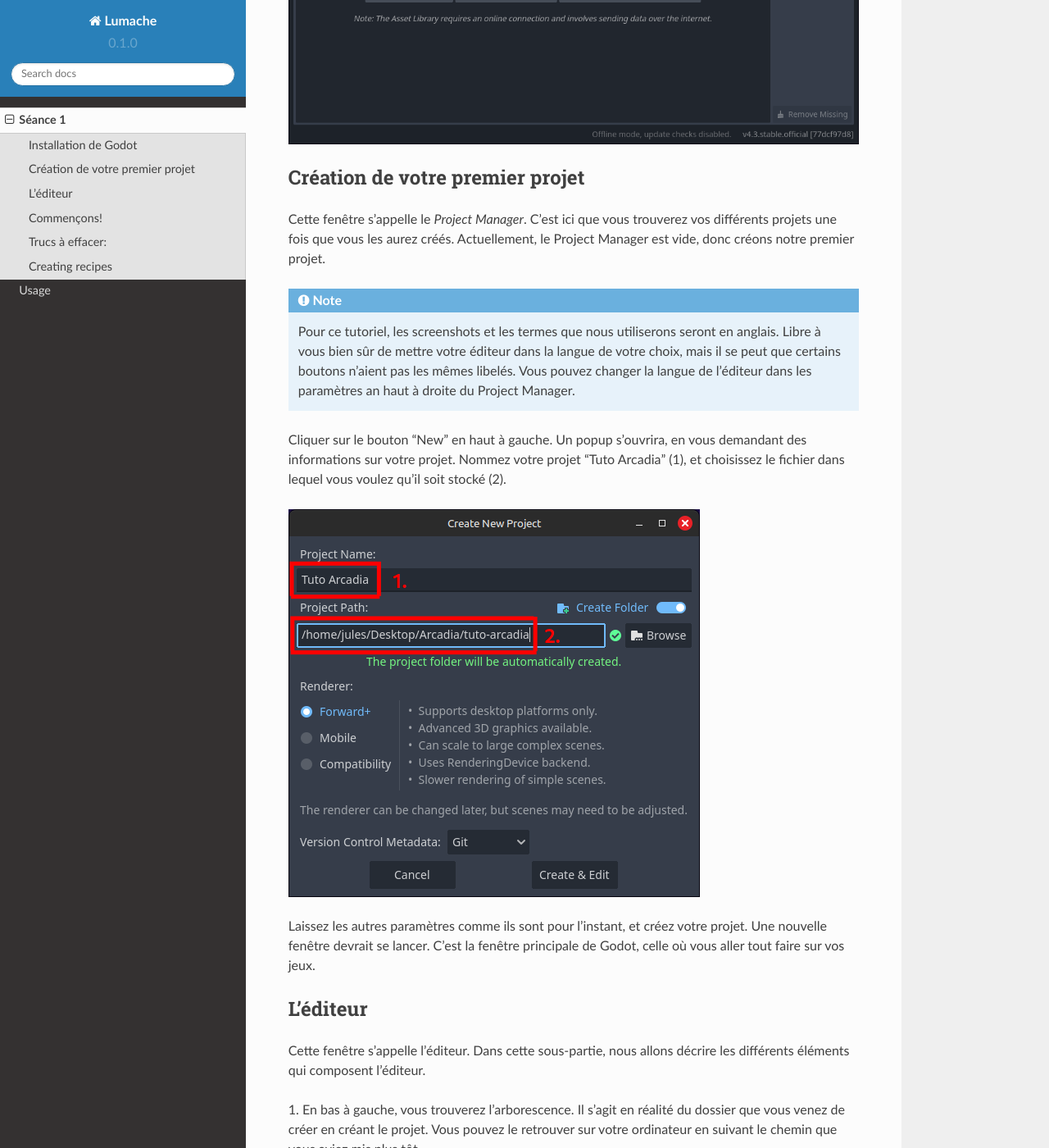
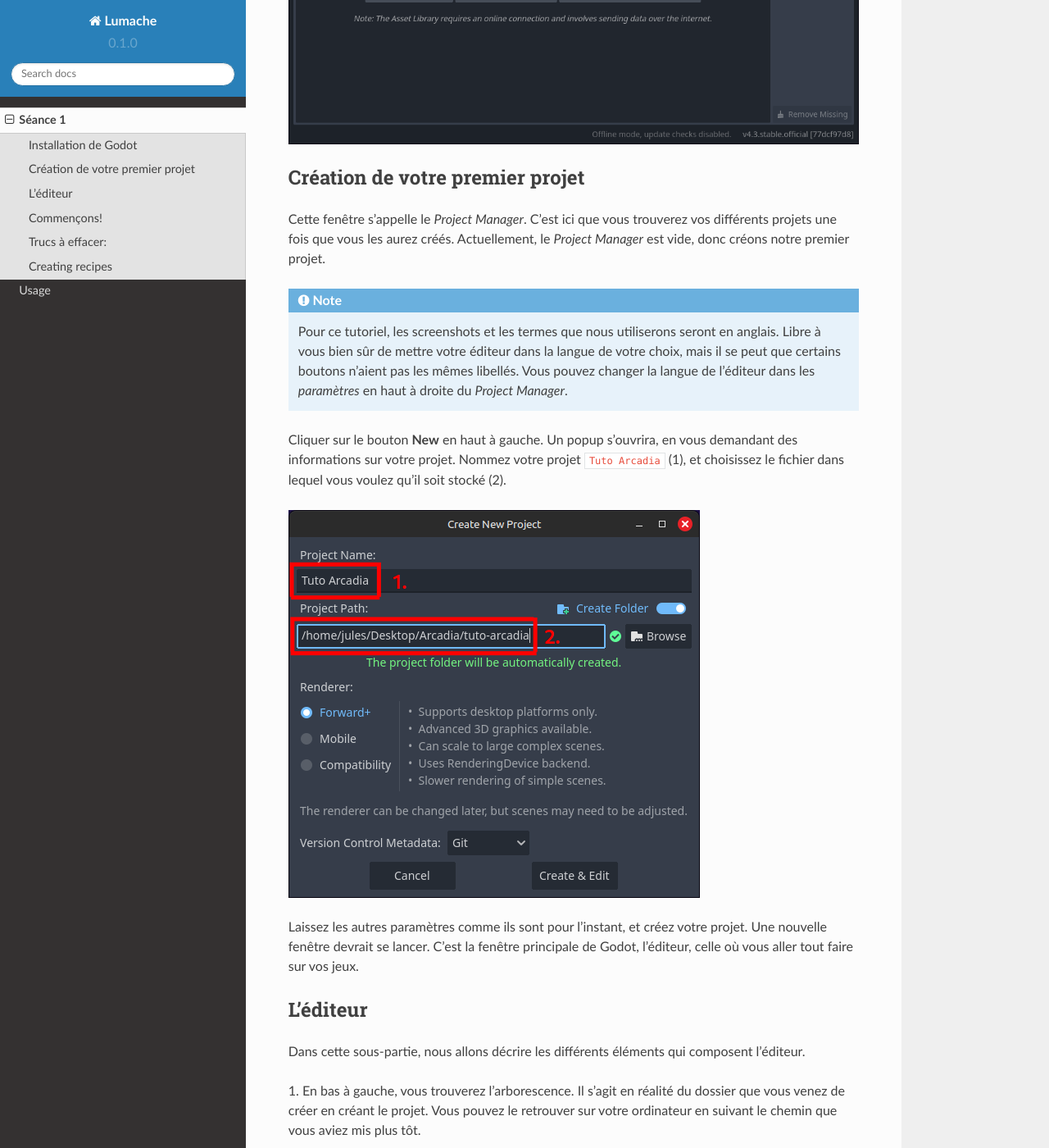
Before and after one commit to Jul1nk/rtd-tutorial, a Sphinx documentation site: the page built from docs/source/seance1.rst, in a window 1280 px wide and 1400 px high, scrolled down 566 px. Shown: the whole window at 82% size. Built offline with Sphinx 7.4.7 and the Read the Docs theme 2.0.0, drawn with Linux system fonts in a browser that asks for light colours; some of the changed text lies outside the part shown.

Commit message:
Corrections et suite

```diff
--- a/docs/source/seance1.rst
+++ b/docs/source/seance1.rst
@@ -16,25 +16,24 @@ Création de votre premier projet
 ------------
 
 Cette fenêtre s'appelle le `Project Manager`. C'est ici que vous trouverez vos différents projets une fois que vous les aurez créés.
-Actuellement, le Project Manager est vide, donc créons notre premier projet.
+Actuellement, le `Project Manager` est vide, donc créons notre premier projet.
 
 .. note::
    Pour ce tutoriel, les screenshots et les termes que nous utiliserons seront en anglais.
-   Libre à vous bien sûr de mettre votre éditeur dans la langue de votre choix, mais il se peut que certains boutons n'aient pas les mêmes libelés.
-   Vous pouvez changer la langue de l'éditeur dans les paramètres an haut à droite du Project Manager.
+   Libre à vous bien sûr de mettre votre éditeur dans la langue de votre choix, mais il se peut que certains boutons n'aient pas les mêmes libellés.
+   Vous pouvez changer la langue de l'éditeur dans les `paramètres` en haut à droite du `Project Manager`.
 
-Cliquer sur le bouton "New" en haut à gauche.
-Un popup s’ouvrira, en vous demandant des informations sur votre projet. Nommez votre projet "Tuto Arcadia" (1), et choisissez le fichier dans lequel vous voulez qu’il soit stocké (2).
+Cliquer sur le bouton **New** en haut à gauche.
+Un popup s’ouvrira, en vous demandant des informations sur votre projet. Nommez votre projet ``Tuto Arcadia`` (1), et choisissez le fichier dans lequel vous voulez qu’il soit stocké (2).
 
 .. image:: img/newproject.png
 
 Laissez les autres paramètres comme ils sont pour l'instant, et créez votre projet. Une nouvelle fenêtre devrait se lancer.
-C'est la fenêtre principale de Godot, celle où vous aller tout faire sur vos jeux.
+C'est la fenêtre principale de Godot, l'éditeur, celle où vous aller tout faire sur vos jeux.
 
 L'éditeur
 ------------
 
-Cette fenêtre s'appelle l'éditeur.
 Dans cette sous-partie, nous allons décrire les différents éléments qui composent l'éditeur.
 
 1. En bas à gauche, vous trouverez l'arborescence. Il s'agit en réalité du dossier que vous venez de créer en créant le projet.
@@ -56,16 +57,16 @@ Vous devriez avoir un dossier qui doit contenir au moins les choses suivantes:
 
 Dans cette première partie du tutoriel, nous allons créer le joueur, lui ajouter des animations et des mouvements basiques.
 
-En haut à gauche, créez une nouvelle scène en cliquant sur le bouton 'Other Node' ou le bouton '+'. Ajoutez un ''CharacterBody2D''.
+En haut à gauche, créez une nouvelle scène en cliquant sur le bouton **Other Node** ou le bouton **+**. Ajoutez un ``CharacterBody2D``.
 Le noeud CharacterBody2D devrait apparaître dans l'arborescence, et l'éditeur devrait être passé en mode 2D.
-Avant toute chose, sauvegardez votre nouvelle scène en appuyant sur ''Ctrl+S''. Vous pouvez créer un dossier ''scenes'' dans votre projet, et y enregistrer la scène du joueur en l'appellant ''player.tscn''.
+Avant toute chose, sauvegardez votre nouvelle scène en appuyant sur ``Ctrl+S``. Vous pouvez créer un dossier ``scenes`` dans votre projet, et y enregistrer la scène du joueur en l'appellant ''player.tscn''.
 
 .. image:: img/characterbody2dwarning.png
 
 Trucs à effacer:
 ------------
 
-Cliquez sur le bouton Create pour créer un nouveau projet. Vous pouvez l'appeler quelque chose comme 'Tuto Arcadia'.
+Cliquez sur le bouton Create pour créer un nouveau projet. Vous pouvez l'appeler quelque chose comme ``Tuto Arcadia``.
 Pour le reste, laissez les settings par défaut.
 
 .. note::
```
Also changed, not shown: other parts of docs/source/seance1.rst (+2 -0 lines).
